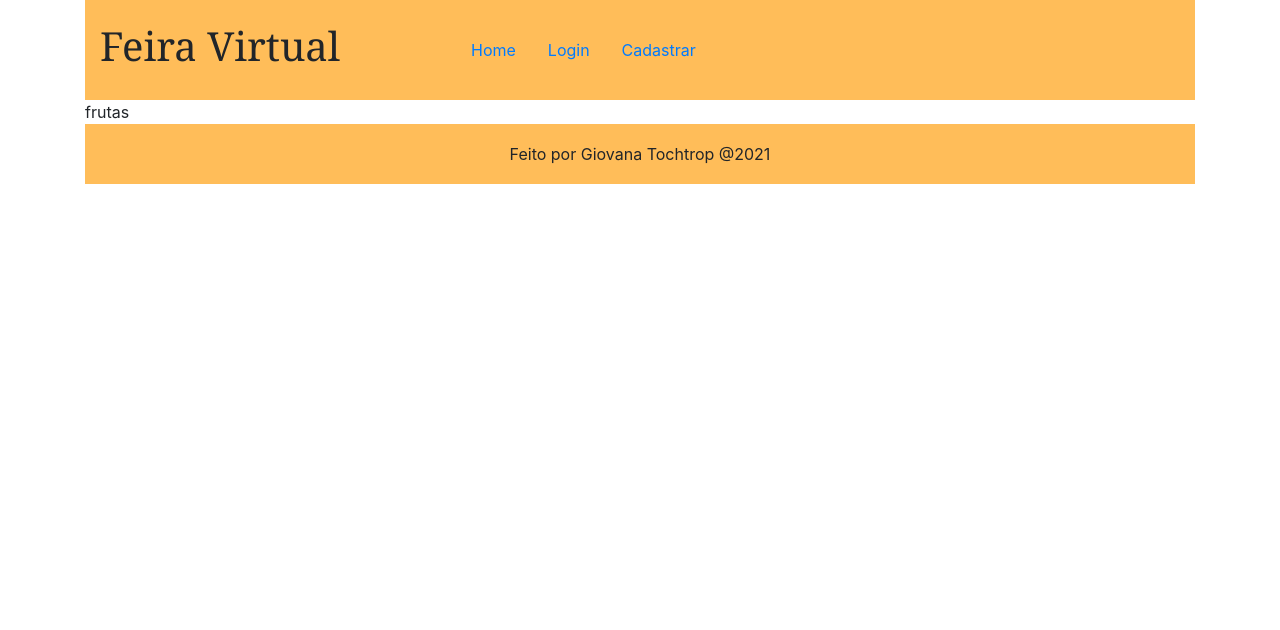
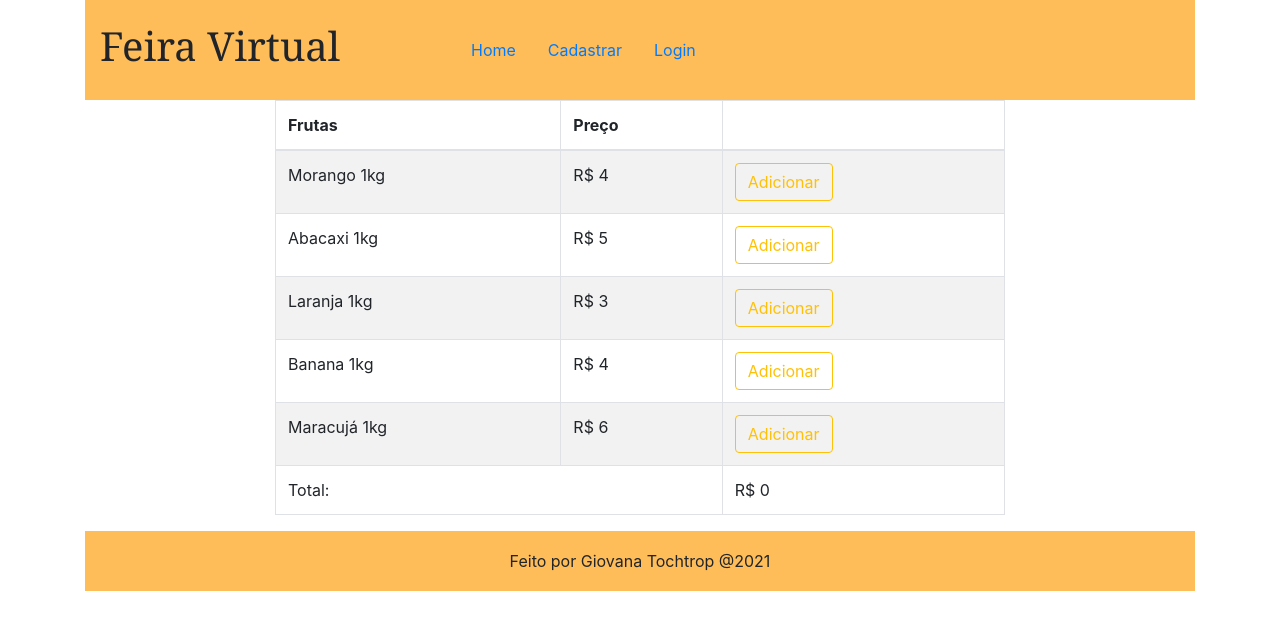
Before and after one commit to giovana-tochtrop06/feira-app, a React (Create React App) app: page /frutas in a window 1280 px wide. Shown: the top 630 px of the page. Built offline with nearby package versions, Linux system fonts and the light colour scheme.

Commit message:
frutas page

```diff
--- a/src/components/header/Header.jsx
+++ b/src/components/header/Header.jsx
@@ -17,11 +17,11 @@ const Header = () => {
           <Link to="/">
             <Nav.Link href="#home">Home</Nav.Link>
           </Link>
+          <Link to="/cadastrar">
+            <Nav.Link href="#cadastrar">Cadastrar</Nav.Link>
+          </Link>
           <Link to="/entrar">
             <Nav.Link href="#login">Login</Nav.Link>
-          </Link>
-          <Link to="/cadastrar">
-            <Nav.Link href="#cadastrar">Cadastrar</Nav.Link>
           </Link>
         </Nav>
       </Col>
--- a/src/pages/frutas/Frutas.jsx
+++ b/src/pages/frutas/Frutas.jsx
@@ -1,11 +1,56 @@
-import React from 'react';
-import { Row, Col } from 'react-bootstrap';
+import React, {useState} from 'react';
+import { Row, Col, Table, Button } from 'react-bootstrap';
 
 const Frutas = () => {
+  const [total, setTotal] = useState(0);
+
+  const list = [
+    {fruit: 'Morango 1kg', price: 4},
+    {fruit: 'Abacaxi 1kg', price: 5},
+    {fruit: 'Laranja 1kg', price: 3},
+    {fruit: 'Banana 1kg', price: 4},
+    {fruit: 'Maracujá 1kg', price: 6},
+  ]
+
+  const ListRow = ({fruit, price}) => {
+    const onClick = () => {
+      setTotal(price + total);
+    }
+
+    return(
+      <tr>
+        <td>{fruit}</td>
+        <td>R$ {price}</td>
+        <td>
+          <Button variant="outline-warning" onClick={onClick}>Adicionar</Button>
+        </td>
+      </tr>
+    )
+  }
+
   return(
     <Row>
-      <Col>
-        frutas
+      <Col md={{span: 8, offset: 2}}>
+        <Table striped bordered hover>
+          <thead>
+            <th>Frutas</th>
+            <th>Preço</th>
+            <th></th>
+          </thead>
+          <tbody>
+            {list.map((listinha) =>
+              <ListRow fruit={listinha.fruit} price={listinha.price} />
+            )}
+          </tbody>
+          <tr>
+            <td colSpan={2}>
+              Total:
+            </td>
+            <td>
+              R$ {total}
+            </td>
+          </tr>
+        </Table>
       </Col>
     </Row>
   )
```
